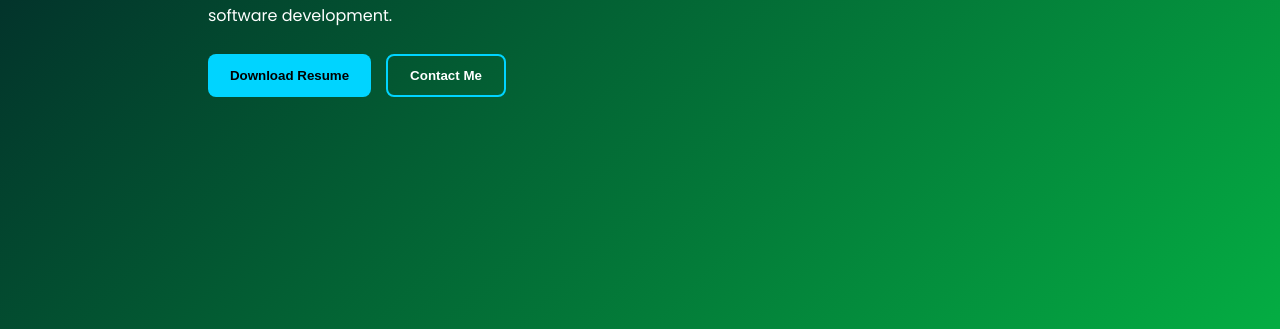
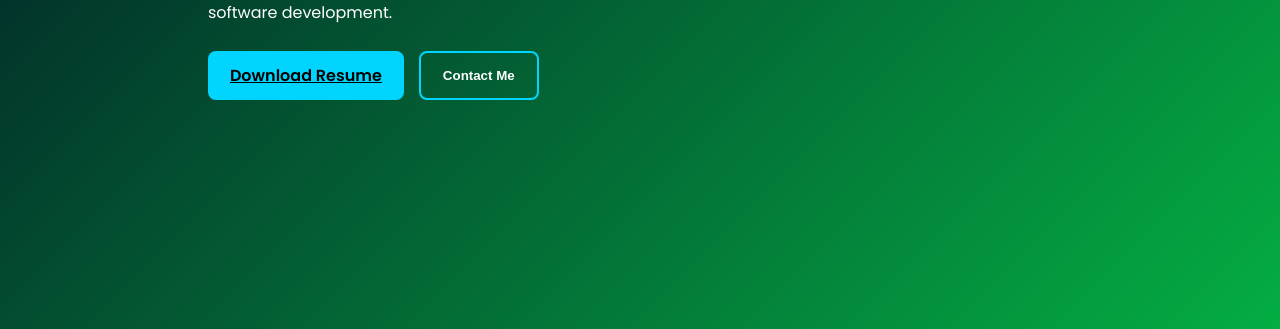
Before and after one commit to varun29s/Varun-s-Portfolio, a plain HTML site: page index.html in a window 1280 px wide. Shown: the part 471-800 px from the top of the page. Drawn offline with nearby package versions, Linux system fonts and the light colour scheme.

Commit message:
Fix HTML structure and update resume link

```diff
--- a/index.html
+++ b/index.html
@@ -36,10 +36,10 @@
                 Passionate student building modern websites and learning software development.
             </p>
 
-            <div class="buttons">
-                <button class="btn">Download Resume</button>
-                <button class="btn outline">Contact Me</button>
-            </div>
+           <div class="buttons">
+    <a href="Varun_Resume.pdf" download="Varun_Resume.pdf" class="btn">Download Resume</a>
+    <button class="btn outline">Contact Me</button>
+</div>
         </div>
 
         <div class="right-section">
```
